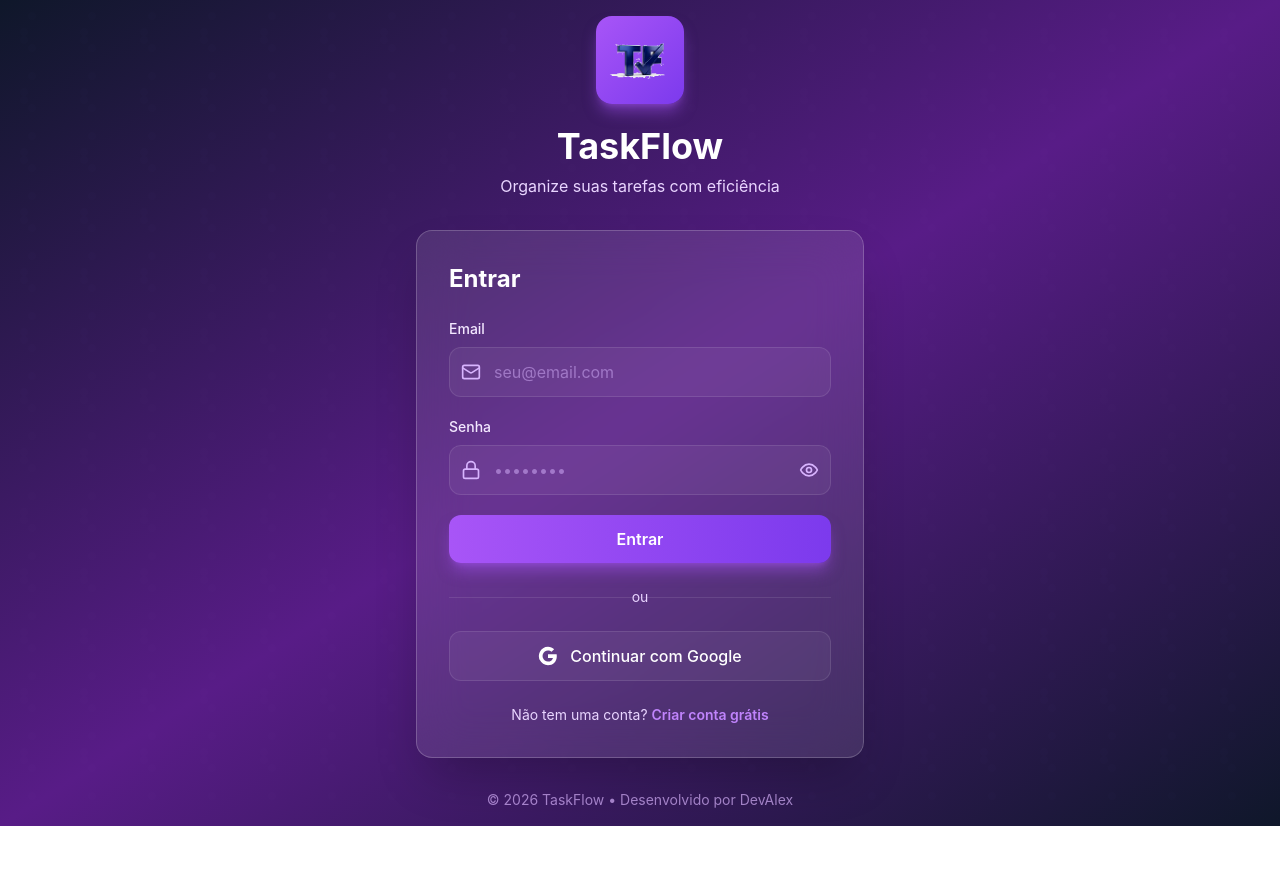
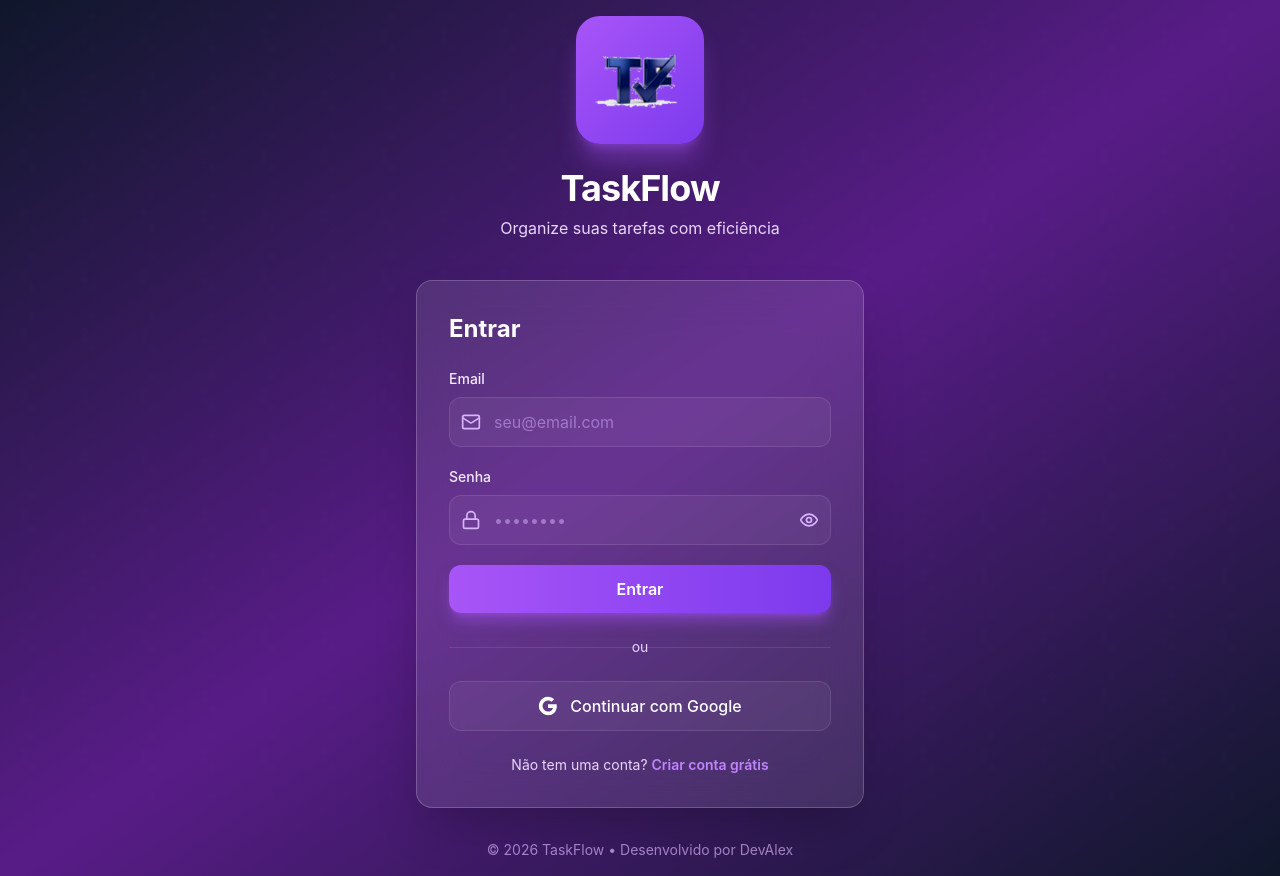
Before and after one commit to DevAlex-full/Todo-List-Pro, a React (Vite) app: page /login in a window 1280 px wide. Before the commit the page ends 826 px from the top, so only its background shows below. Built offline with nearby package versions, Linux system fonts and the light colour scheme; no server answers.

Commit message:
arrumando tamanho da logo

```diff
--- a/src/pages/Login.tsx
+++ b/src/pages/Login.tsx
@@ -123,20 +123,27 @@
 
       <div className="w-full max-w-md relative">
         {/* Logo */}
-        <div className="text-center mb-8">
-          <div className="inline-block p-3 bg-gradient-to-br from-purple-500 to-violet-600 rounded-2xl mb-4 shadow-lg shadow-purple-500/50">
+        <div className="text-center mb-10">
+          <div className="inline-flex items-center justify-center p-4 bg-gradient-to-br from-purple-500 to-violet-600 rounded-3xl shadow-xl shadow-purple-500/40">
             <img
               src="/logo.png"
-              alt="Logo"
-              className="w-16 h-16"
+              alt="TaskFlow Logo"
+              className="w-24 h-24 object-contain"
+              draggable={false}
               onError={(e) => {
                 e.currentTarget.style.display = 'none';
-                e.currentTarget.parentElement!.innerHTML = '<div class="w-16 h-16 flex items-center justify-center text-white text-3xl font-bold">T</div>';
+                e.currentTarget.parentElement!.innerHTML =
+                  '<div class="w-24 h-24 flex items-center justify-center text-white text-4xl font-bold">T</div>';
               }}
             />
           </div>
-          <h1 className="text-4xl font-bold text-white mb-2">TaskFlow</h1>
-          <p className="text-purple-200">Organize suas tarefas com eficiência</p>
+
+          <h1 className="mt-6 text-4xl font-bold text-white tracking-tight">
+            TaskFlow
+          </h1>
+          <p className="mt-2 text-purple-200 text-base">
+            Organize suas tarefas com eficiência
+          </p>
         </div>
 
         {/* Card de Login */}
```
Also changed, not shown: public/logo.png.
